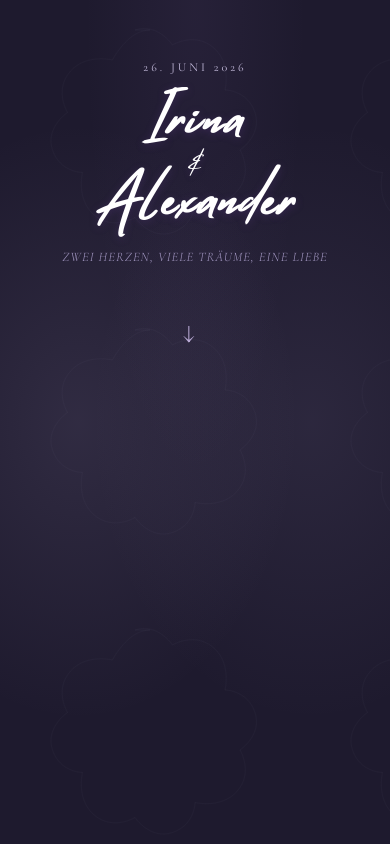
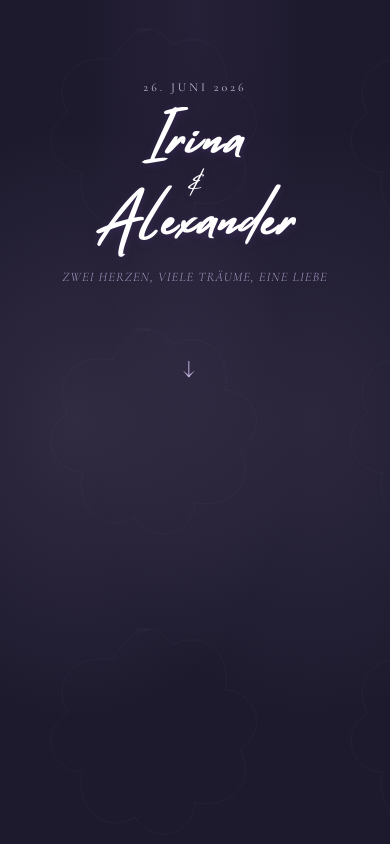
Before and after one commit to 88frank88/wedding-photos, a plain HTML site: page frontend/index.html in a window 390 px wide. Shown: the top 844 px of the page. Drawn offline with nearby package versions, Linux system fonts and the light colour scheme; no server answers.

Commit message:
v1.7.9: move names and arrow further down on mobile

```diff
--- a/frontend/index.html
+++ b/frontend/index.html
@@ -441,12 +441,12 @@ body{
 }
 
 @media(max-width:768px){
-  .hero{padding:90px 15px 20px;justify-content:flex-start}
+  .hero{padding:120px 15px 20px;justify-content:flex-start}
   .hero-date{margin-bottom:30px;letter-spacing:4px}
   .hero h1{font-size:clamp(36px,12vw,60px);letter-spacing:3px}
   .hero-ampersand{font-size:clamp(22px,6vw,36px)}
   .hero-subtitle{font-size:clamp(13px,3vw,18px);margin-top:14px}
-  .scroll-hint{position:static;margin-top:60px}
+  .scroll-hint{position:static;margin-top:80px}
   .category-buttons{flex-direction:column;align-items:center}
   .category-btn{min-width:260px}
   .category-btn .cat-label{font-size:20px}
@@ -454,11 +454,11 @@ body{
 }
 
 @media(max-width:480px){
-  .hero{padding:60px 10px 10px}
+  .hero{padding:80px 10px 10px}
   .hero-date{margin-bottom:20px;font-size:12px;letter-spacing:3px}
   .category-btn{min-width:100%;padding:18px 16px}
   .category-btn .cat-label{font-size:19px}
-  .scroll-hint{position:static;margin-top:50px;font-size:28px}
+  .scroll-hint{position:static;margin-top:65px;font-size:28px}
   .gallery{grid-template-columns:repeat(auto-fill,minmax(100px,1fr));gap:6px}
 }
 
```
Also changed, not shown: 1 other file.
